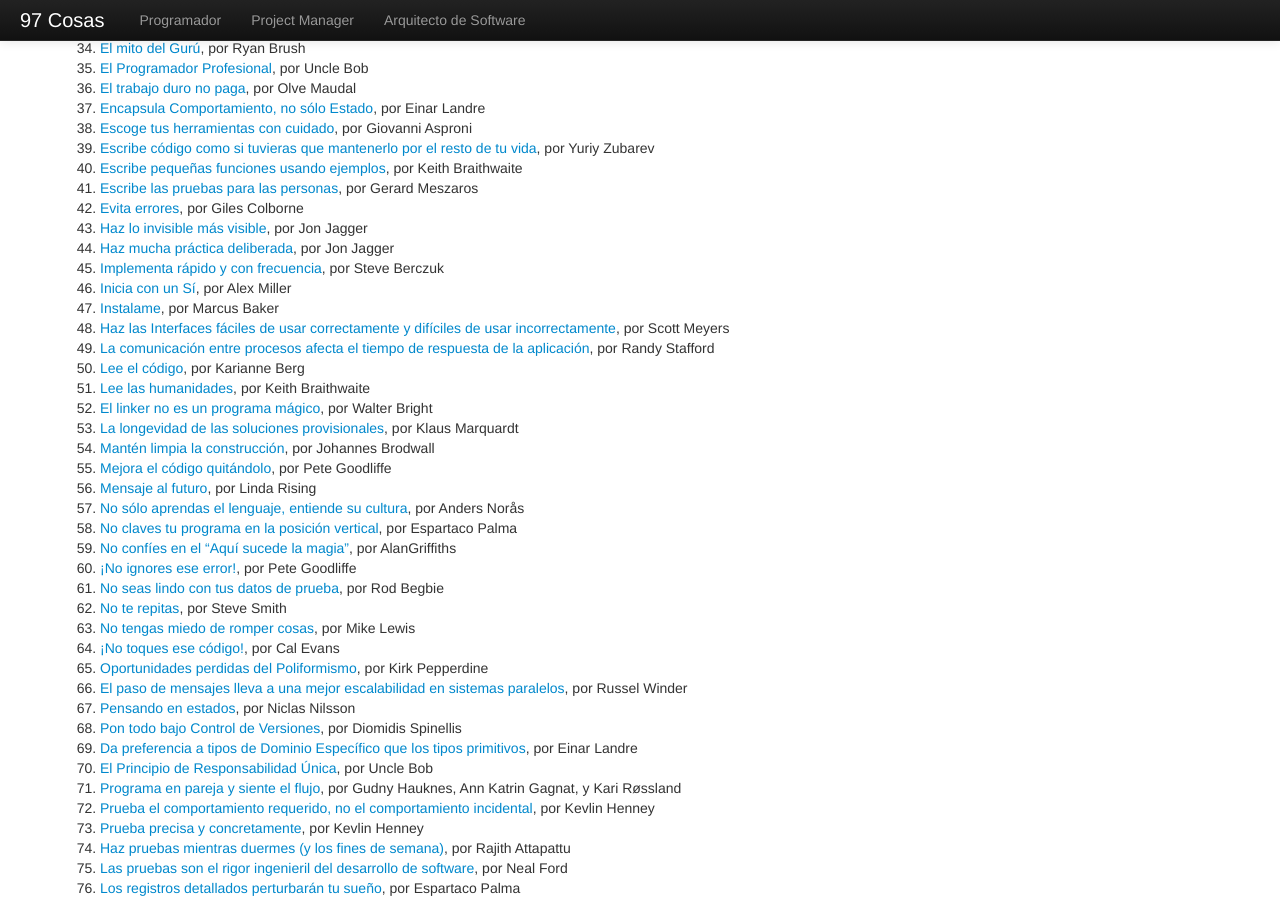
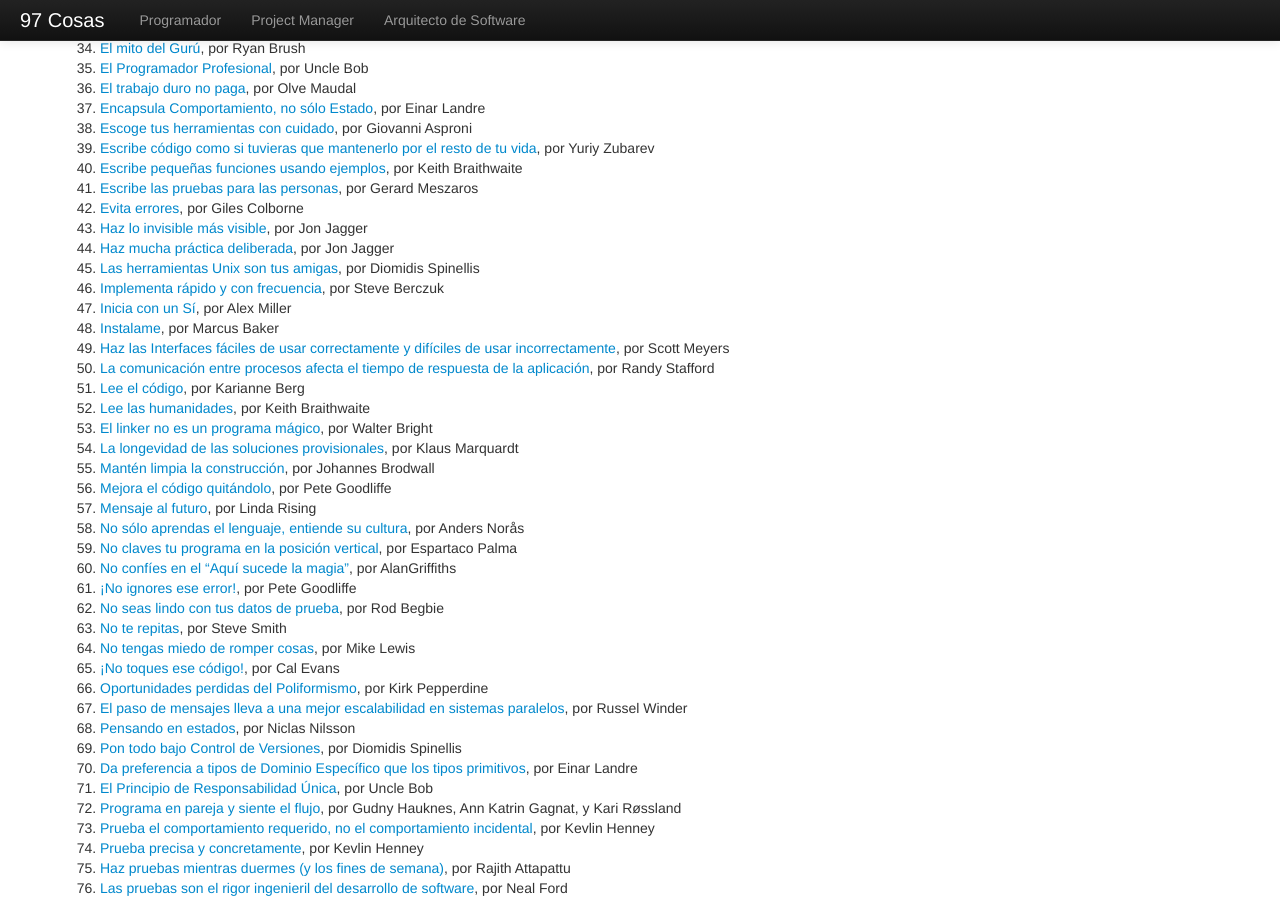
Before and after one commit to esparta/97cosas, a Jekyll site: the page built from programador/index.md, in a window 1280 px wide and 900 px high, scrolled down 842 px. Built offline with Jekyll 4.4.1, drawn with Linux system fonts in a browser that asks for light colours.

Commit message:
Added herramientas-unix-amigas

```diff
--- a/programador/index.md
+++ b/programador/index.md
@@ -50,49 +50,50 @@ overview: true
 42. [Evita errores](evita-errores.html), por Giles Colborne
 43. [Haz lo invisible más visible](haz-lo-invisible-mas-visible.html), por Jon Jagger
 44. [Haz mucha práctica deliberada](haz-mucha-practica-deliberada.html), por Jon Jagger
-45. [Implementa rápido y con frecuencia](implementa-rapido-y-con-frecuencia.html), por Steve Berczuk
-46. [Inicia con un Sí](inicia-con-un-si.html), por Alex Miller
-47. [Instalame](instalame.html), por Marcus Baker
-48. [Haz las Interfaces fáciles de usar correctamente y difíciles de usar incorrectamente](interfaces-faciles-usar.html), por Scott Meyers
-49. [La comunicación entre procesos afecta el tiempo de respuesta de la aplicación](ipc-afecta.html), por Randy Stafford
-50. [Lee el código](lee-el-codigo.html), por Karianne Berg
-51. [Lee las humanidades](lee-humanidades.html), por Keith Braithwaite
-52. [El linker no es un programa mágico](linker-no-magico.html), por Walter Bright
-53. [La longevidad de las soluciones provisionales](longevidad-soluciones-provisionales.html), por Klaus Marquardt
-54. [Mantén limpia la construcción](manten-limpia-construccion.html), por Johannes Brodwall
-55. [Mejora el código quitándolo](mejora-codigo-quitandolo.html), por Pete Goodliffe
-56. [Mensaje al futuro](mensaje-al-futuro.html), por Linda Rising
-57. [No sólo aprendas el lenguaje, entiende su cultura](no-aprendas-lenguaje-entiende-su-cultura.html), por Anders Norås
-58. [No claves tu programa en la posición vertical](no-claves-programa.html), por Espartaco Palma
-59. [No confíes en el "Aquí sucede la magia"](no-confies-magia.html), por AlanGriffiths
-60. [¡No ignores ese error!](no-ignores-error.html), por Pete Goodliffe
-61. [No seas lindo con tus datos de prueba](no-seas-lindo-pruebas.html), por Rod Begbie
-62. [No te repitas](no-te-repitas.html), por Steve Smith
-63. [No tengas miedo de romper cosas](no-tengas-miedo-de-romper-cosas.html), por Mike Lewis
-64. [¡No toques ese código!](no-toques-ese-codigo.html), por Cal Evans
-65. [Oportunidades perdidas del Poliformismo](oportunidades-perdidas-polimorfismo.html), por Kirk Pepperdine
-66. [El paso de mensajes lleva a una mejor escalabilidad en sistemas paralelos](paso-mensajes-mejor-escalabilidad.html), por Russel Winder
-67. [Pensando en estados](pensando-en-estados.html), por Niclas Nilsson
-68. [Pon todo bajo Control de Versiones](pon-todo-bajo-control-de-versiones.html), por Diomidis Spinellis
-69. [Da preferencia a tipos de Dominio Específico que los tipos primitivos](preferencia-tipos-dominio-especifico.html), por Einar Landre
-70. [El Principio de Responsabilidad Única](principio-responsabilidad-unica.html), por Uncle Bob
-71. [Programa en pareja y siente el flujo](programa-en-pareja-siente-flujo.html), por Gudny Hauknes, Ann Katrin Gagnat, y Kari Røssland
-72. [Prueba el comportamiento requerido, no el comportamiento incidental](prueba-comportamiento-requerido-no-incidental.html), por Kevlin Henney
-73. [Prueba precisa y concretamente](prueba-precisa-concretamente.html), por Kevlin Henney
-74. [Haz pruebas mientras duermes (y los fines de semana)](pruebas-fin-de-semana.html), por Rajith Attapattu
-75. [Las pruebas son el rigor ingenieril del desarrollo de software](pruebas-son-rigor-ingenieril.html), por Neal Ford
-76. [Los registros detallados perturbarán tu sueño](registros-detallados-quitaran-sueno.html), por Espartaco Palma
-77. [La Regla Boy Scout](regla-boy-scout.html), por Uncle Bob
-78. [La regla de oro del diseño de API](regla-oro-api.html), por Michael Feathers
-79. [Reinventa la rueda frecuentemente](reinventa-rueda-frecuentemente.html), por Jason P Sage
-80. [Resiste la tentación del patrón Singleton](resiste-tentacion-singleton.html), por Sam Saariste
-81. [Retrocede y Automatiza, Automatiza, Automatiza](retrocede-automatiza.html), por Cay Horstmann
-82. [Primero revisa tu código antes de buscar culpar a otros](revisa-tu-codigo.html), por Espartaco Palma
-83. [Revisiones de código](revisiones-codigo.html), por Mattias Karlsson
-84. [La Simplicidad viene de la Reducción](simplicidad-reduccion.html), por Paul W. Homer
-85. [Sólo el código dice la verdad](solo-codigo-dice-verdad.html), por Peter Sommerlad
-86. [Suelta el ratón y aléjate del teclado](suelta-raton-alejate-teclado.html), por Cay Horstmann
-87. [Noticias raras - Los testers son tus amigos](testers-amigos.html), por Burk Hufnagel
-88. [Toma ventaja de las herramientas de análisis de código](toma-ventaja-analisis-codigo.html), por Sarah Mount
-89. [Un binario](un-binario.html), por Steve Freeman
-90. [Usa el algoritmo y estructura de datos correcto](usa-algoritmo-estructura-de-datos-correcto.html), por JC van Winkel
+45. [Las herramientas Unix son tus amigas](herramientas-unix-amigas.html), por Diomidis Spinellis
+46. [Implementa rápido y con frecuencia](implementa-rapido-y-con-frecuencia.html), por Steve Berczuk
+47. [Inicia con un Sí](inicia-con-un-si.html), por Alex Miller
+48. [Instalame](instalame.html), por Marcus Baker
+49. [Haz las Interfaces fáciles de usar correctamente y difíciles de usar incorrectamente](interfaces-faciles-usar.html), por Scott Meyers
+50. [La comunicación entre procesos afecta el tiempo de respuesta de la aplicación](ipc-afecta.html), por Randy Stafford
+51. [Lee el código](lee-el-codigo.html), por Karianne Berg
+52. [Lee las humanidades](lee-humanidades.html), por Keith Braithwaite
+53. [El linker no es un programa mágico](linker-no-magico.html), por Walter Bright
+54. [La longevidad de las soluciones provisionales](longevidad-soluciones-provisionales.html), por Klaus Marquardt
+55. [Mantén limpia la construcción](manten-limpia-construccion.html), por Johannes Brodwall
+56. [Mejora el código quitándolo](mejora-codigo-quitandolo.html), por Pete Goodliffe
+57. [Mensaje al futuro](mensaje-al-futuro.html), por Linda Rising
+58. [No sólo aprendas el lenguaje, entiende su cultura](no-aprendas-lenguaje-entiende-su-cultura.html), por Anders Norås
+59. [No claves tu programa en la posición vertical](no-claves-programa.html), por Espartaco Palma
+60. [No confíes en el "Aquí sucede la magia"](no-confies-magia.html), por AlanGriffiths
+61. [¡No ignores ese error!](no-ignores-error.html), por Pete Goodliffe
+62. [No seas lindo con tus datos de prueba](no-seas-lindo-pruebas.html), por Rod Begbie
+63. [No te repitas](no-te-repitas.html), por Steve Smith
+64. [No tengas miedo de romper cosas](no-tengas-miedo-de-romper-cosas.html), por Mike Lewis
+65. [¡No toques ese código!](no-toques-ese-codigo.html), por Cal Evans
+66. [Oportunidades perdidas del Poliformismo](oportunidades-perdidas-polimorfismo.html), por Kirk Pepperdine
+67. [El paso de mensajes lleva a una mejor escalabilidad en sistemas paralelos](paso-mensajes-mejor-escalabilidad.html), por Russel Winder
+68. [Pensando en estados](pensando-en-estados.html), por Niclas Nilsson
+69. [Pon todo bajo Control de Versiones](pon-todo-bajo-control-de-versiones.html), por Diomidis Spinellis
+70. [Da preferencia a tipos de Dominio Específico que los tipos primitivos](preferencia-tipos-dominio-especifico.html), por Einar Landre
+71. [El Principio de Responsabilidad Única](principio-responsabilidad-unica.html), por Uncle Bob
+72. [Programa en pareja y siente el flujo](programa-en-pareja-siente-flujo.html), por Gudny Hauknes, Ann Katrin Gagnat, y Kari Røssland
+73. [Prueba el comportamiento requerido, no el comportamiento incidental](prueba-comportamiento-requerido-no-incidental.html), por Kevlin Henney
+74. [Prueba precisa y concretamente](prueba-precisa-concretamente.html), por Kevlin Henney
+75. [Haz pruebas mientras duermes (y los fines de semana)](pruebas-fin-de-semana.html), por Rajith Attapattu
+76. [Las pruebas son el rigor ingenieril del desarrollo de software](pruebas-son-rigor-ingenieril.html), por Neal Ford
+77. [Los registros detallados perturbarán tu sueño](registros-detallados-quitaran-sueno.html), por Espartaco Palma
+78. [La Regla Boy Scout](regla-boy-scout.html), por Uncle Bob
+79. [La regla de oro del diseño de API](regla-oro-api.html), por Michael Feathers
+80. [Reinventa la rueda frecuentemente](reinventa-rueda-frecuentemente.html), por Jason P Sage
+81. [Resiste la tentación del patrón Singleton](resiste-tentacion-singleton.html), por Sam Saariste
+82. [Retrocede y Automatiza, Automatiza, Automatiza](retrocede-automatiza.html), por Cay Horstmann
+83. [Primero revisa tu código antes de buscar culpar a otros](revisa-tu-codigo.html), por Espartaco Palma
+84. [Revisiones de código](revisiones-codigo.html), por Mattias Karlsson
+85. [La Simplicidad viene de la Reducción](simplicidad-reduccion.html), por Paul W. Homer
+86. [Sólo el código dice la verdad](solo-codigo-dice-verdad.html), por Peter Sommerlad
+87. [Suelta el ratón y aléjate del teclado](suelta-raton-alejate-teclado.html), por Cay Horstmann
+88. [Noticias raras - Los testers son tus amigos](testers-amigos.html), por Burk Hufnagel
+89. [Toma ventaja de las herramientas de análisis de código](toma-ventaja-analisis-codigo.html), por Sarah Mount
+90. [Un binario](un-binario.html), por Steve Freeman
+91. [Usa el algoritmo y estructura de datos correcto](usa-algoritmo-estructura-de-datos-correcto.html), por JC van Winkel
```
Also changed, not shown: programador/herramientas-unix-amigas.md (added, +33 -0 lines).
